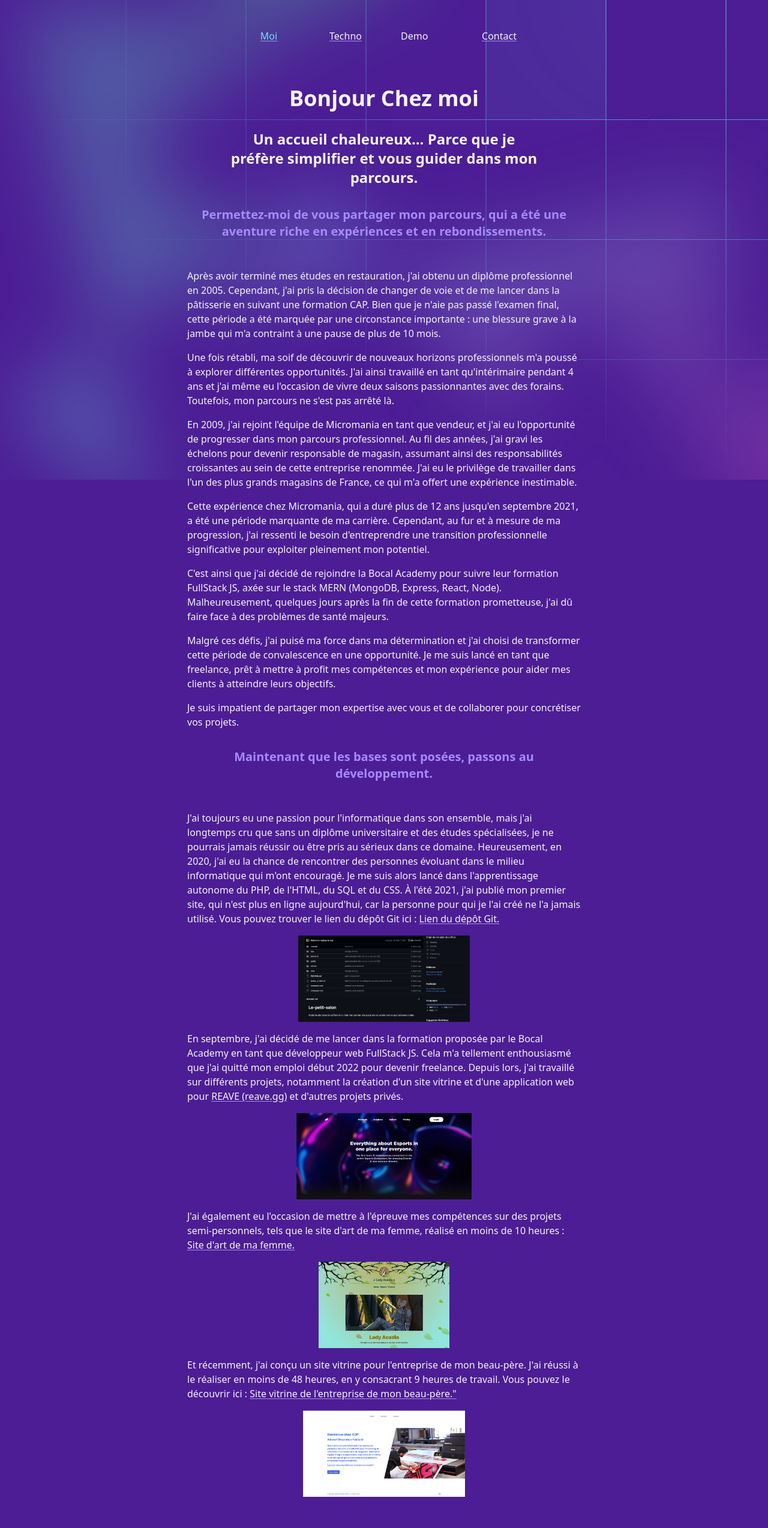
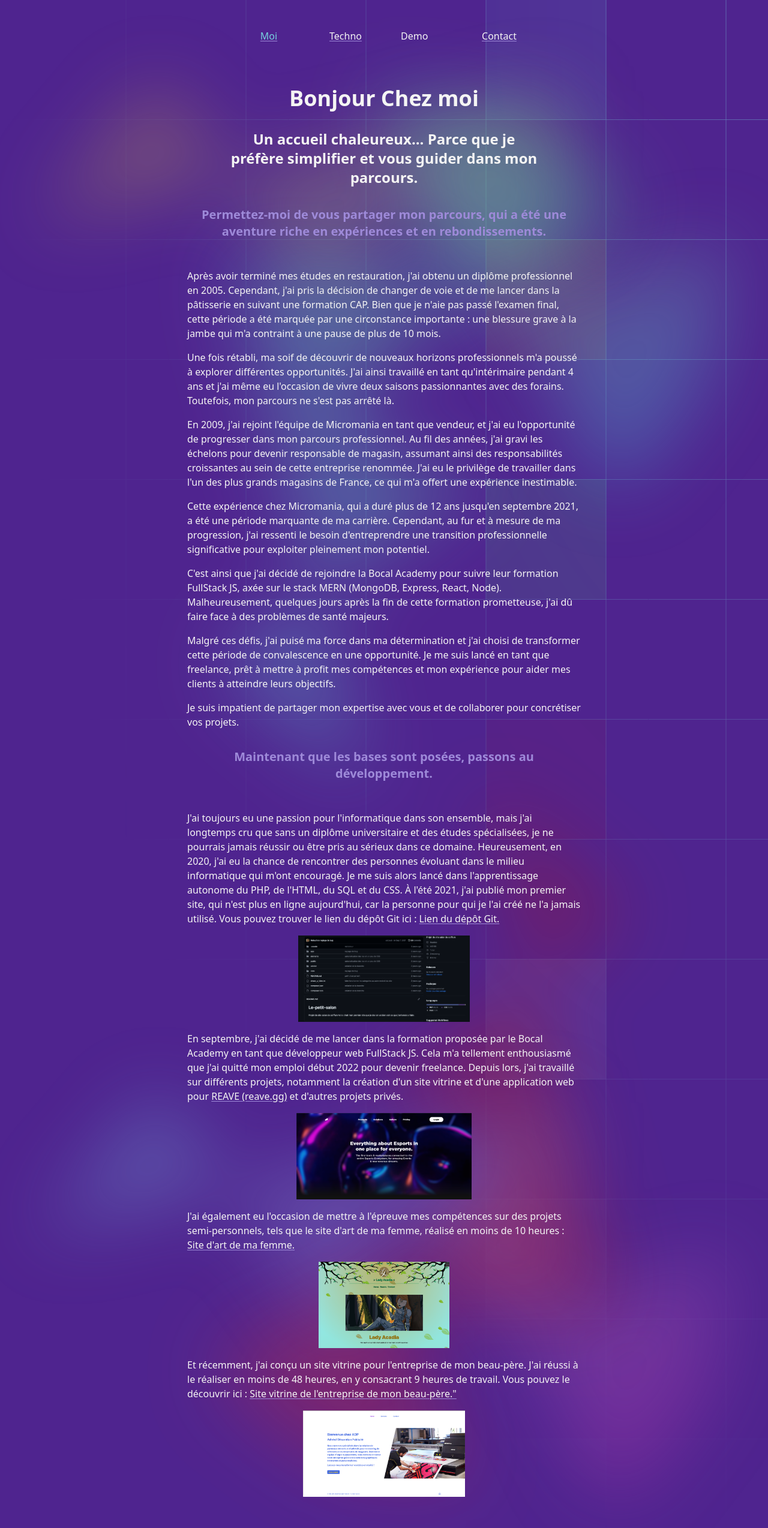
Before and after one commit to Robuchon/MaVitrine, a Vue app: page /home in a window 1280 px wide. Shown: the top 2548 px of the page at 60% size. Built offline with nearby package versions, Linux system fonts and the light colour scheme; what prettier-plugin-tailwindcss would draw is missing.

Commit message:
travail sur le style et le SVG du font d'ecran

```diff
--- a/src/App.vue
+++ b/src/App.vue
@@ -1,10 +1,10 @@
 <template>
-  <div class="flex min-h-screen flex-col justify-between">
+  <div class="relative flex min-h-screen flex-col justify-between">
     <div
-      class="absolute inset-y-0 left-0 right-0 w-full overflow-hidden lg:w-full"
+      class="absolute left-0 right-0 top-0 bottom-0 w-full overflow-hidden lg:w-full"
     >
       <svg
-        class="absolute inset-0 h-full w-full stroke-Neutral/80 [mask-image:radial-gradient(100%_100%_at_top_right,white,transparent)]"
+        class="absolute inset-0 h-full w-full stroke-Neutral/40 [mask-image:radial-gradient(100%_100%_at_top_right,white,transparent)]"
         aria-hidden="true"
       >
         <defs>
@@ -22,6 +22,30 @@
         <svg x="100%" y="-1" class="overflow-visible fill-Info/10">
           <path d="M-470.5 0h201v201h-201Z" stroke-width="0" />
         </svg>
+        <svg x="100%" y="399" class="overflow-visible fill-Warning/10">
+          <path d="M-470.5 0h201v201h-201Z" stroke-width="0" />
+        </svg>
+        <svg x="100%" y="799" class="overflow-visible fill-Success/20">
+          <path d="M-470.5 0h201v201h-201Z" stroke-width="0" />
+        </svg>
+        <svg x="100%" y="1199" class="overflow-visible fill-Error/10">
+          <path d="M-470.5 0h201v201h-201Z" stroke-width="0" />
+        </svg>
+        <svg x="100%" y="1599" class="overflow-visible fill-Primary/20">
+          <path d="M-470.5 0h201v201h-201Z" stroke-width="0" />
+        </svg>
+        <svg x="100%" y="1999" class="overflow-visible fill-Secondary/20">
+          <path d="M-470.5 0h201v201h-201Z" stroke-width="0" />
+        </svg>
+        <svg x="100%" y="2399" class="overflow-visible fill-Info/20">
+          <path d="M-470.5 0h201v201h-201Z" stroke-width="0" />
+        </svg>
+        <svg x="100%" y="2799" class="overflow-visible fill-Neutral/30">
+          <path d="M-470.5 0h201v201h-201Z" stroke-width="0" />
+        </svg>
+        <svg x="100%" y="3199" class="overflow-visible fill-Error/20">
+          <path d="M-470.5 0h201v201h-201Z" stroke-width="0" />
+        </svg>
         <rect
           width="100%"
           height="100%"
@@ -30,7 +54,35 @@
         />
       </svg>
       <div
-        class="absolute -left-56 top-[calc(100%-13rem)] transform-gpu blur-3xl lg:left-[max(-14rem,calc(100%-59rem))] lg:top-[calc(50%-7rem)]"
+        class="absolute top-[5%] right-[5%] transform-gpu blur-3xl"
+        aria-hidden="true"
+      >
+        <div
+          class="aspect-[1155/678] w-[72.1875rem] bg-gradient-to-br from-[#fdb720] to-[#2ed5ff] opacity-30"
+          style="
+            clip-path: polygon(
+              74.1% 56.1%,
+              100% 38.6%,
+              97.5% 73.3%,
+              85.5% 100%,
+              80.7% 98.2%,
+              72.5% 67.7%,
+              60.2% 37.8%,
+              52.4% 32.2%,
+              47.5% 41.9%,
+              45.2% 65.8%,
+              27.5% 23.5%,
+              0.1% 35.4%,
+              17.9% 0.1%,
+              27.6% 23.5%,
+              76.1% 2.6%,
+              74.1% 56.1%
+            );
+          "
+        />
+      </div>
+      <div
+        class="absolute bottom-[5%] right-[5%] transform-gpu blur-3xl"
         aria-hidden="true"
       >
         <div
@@ -58,7 +110,7 @@
         />
       </div>
       <div
-        class="absolute left-[max(-14rem,calc(100%-150rem))] top-[calc(50%-27rem)] -rotate-90 transform-gpu blur-3xl"
+        class="absolute left-[10%] top-[15%] -rotate-90 transform-gpu blur-3xl"
         aria-hidden="true"
       >
         <div
@@ -85,13 +137,42 @@
           "
         />
       </div>
+      <div
+        class="absolute left-[10%] bottom-[15%] rotate-90 transform-gpu blur-3xl"
+        aria-hidden="true"
+      >
+        <div
+          class="aspect-[1155/678] w-[72.1875rem] bg-gradient-to-br from-[#b50303] to-[#e83030] opacity-30"
+          style="
+            clip-path: polygon(
+              74.1% 56.1%,
+              100% 38.6%,
+              97.5% 73.3%,
+              85.5% 100%,
+              80.7% 98.2%,
+              72.5% 67.7%,
+              60.2% 37.8%,
+              52.4% 32.2%,
+              47.5% 41.9%,
+              45.2% 65.8%,
+              27.5% 23.5%,
+              0.1% 35.4%,
+              17.9% 0.1%,
+              27.6% 23.5%,
+              76.1% 2.6%,
+              74.1% 56.1%
+            );
+          "
+        />
+      </div>
     </div>
+
     <NavbarTarget
       class="z-20"
       :target="selectInput.value"
       :navigation="navigation"
     ></NavbarTarget>
-    <RouterView class="mx-auto px-2 z-10"></RouterView>
+    <RouterView class="z-10 mx-auto px-2"></RouterView>
     <Footer class="z-10"></Footer>
   </div>
 </template>
--- a/tailwind.config.cjs
+++ b/tailwind.config.cjs
@@ -5,9 +5,9 @@ module.exports = {
     extend: {
       colors: {
         Primary: "#f5f5f4",
-        Secondary: "#a78bfa",
-        Accent: "#4c1d95",
-        Neutral: "#67e8f9",
+        Secondary: "#9e8ad9",
+        Accent: "#4f248f",
+        Neutral: "#77d3df",
         Info: "#67e8f9",
         Success: "#4ade80",
         Warning: "#FFC700",
```
